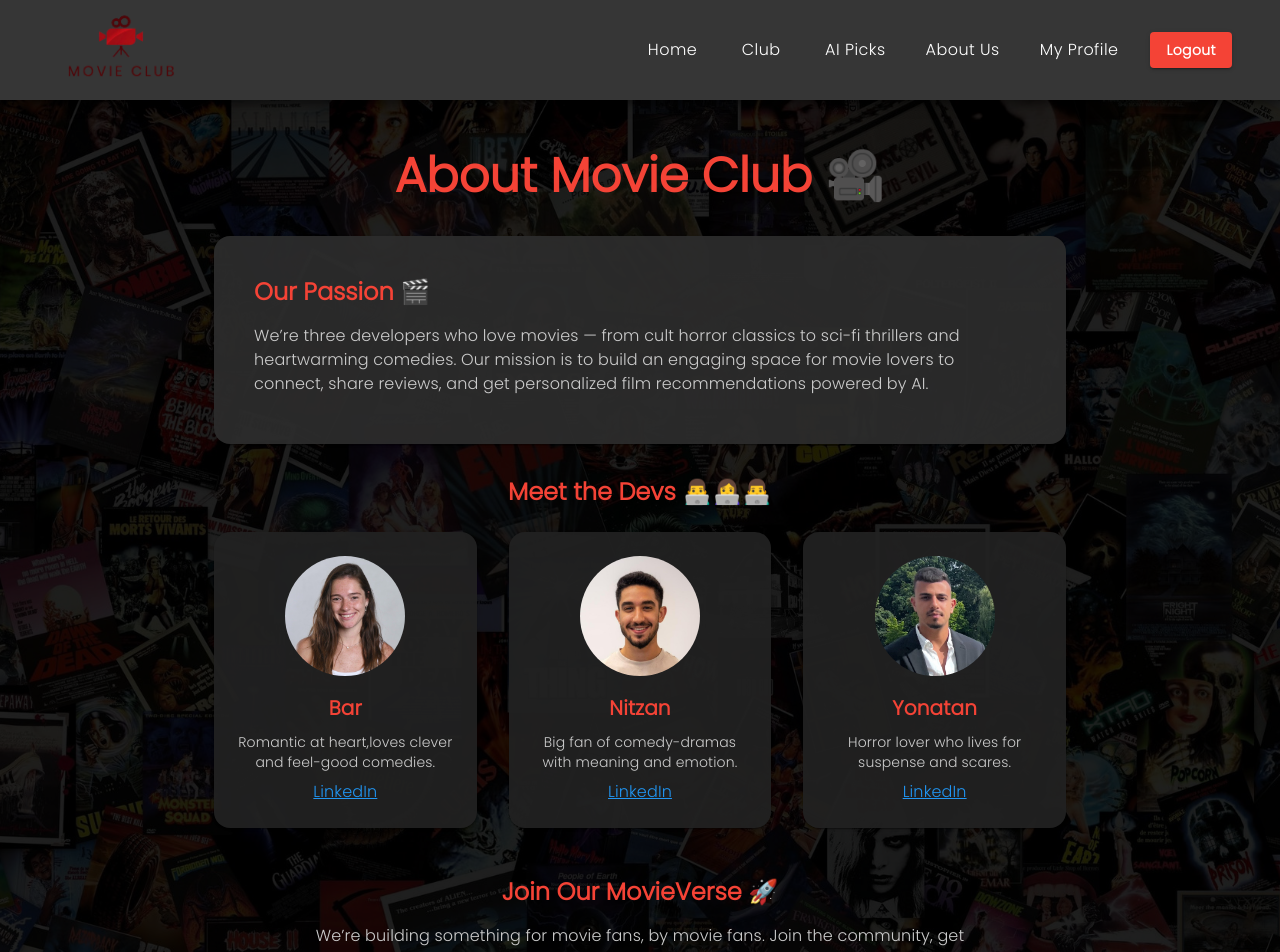
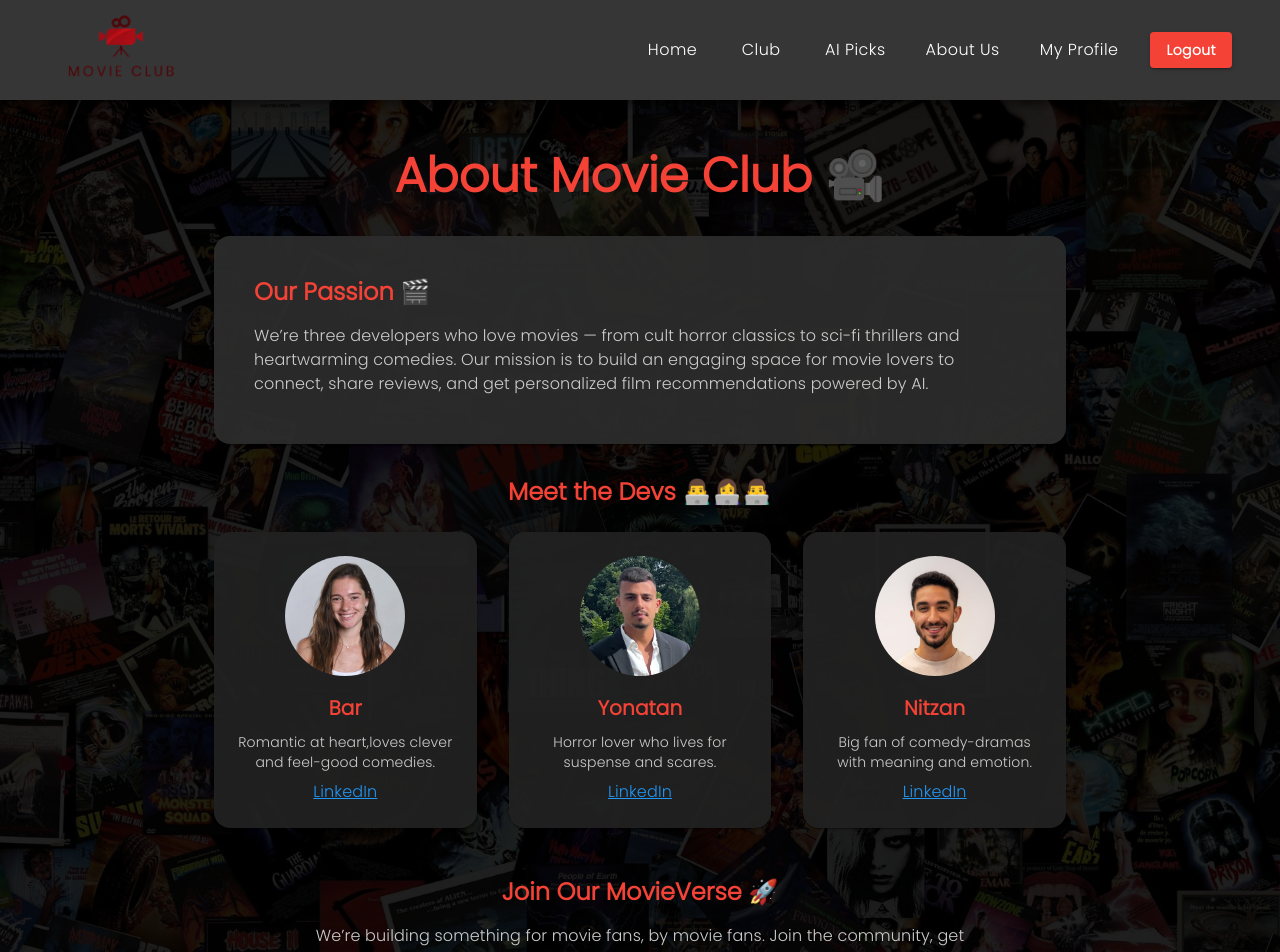
Before and after one commit to yonatan62862/MovieClub_Frontend, a React (Vite) app: page /about in a window 1280 px wide. Shown: the top 952 px of the page. Built offline with nearby package versions, Linux system fonts and the light colour scheme; no server answers.

Commit message:
Bug Fixes

```diff
--- a/src/pages/About.tsx
+++ b/src/pages/About.tsx
@@ -109,57 +109,11 @@ const About: React.FC = () => {
                 variant="body2"
                 sx={{ color: "#ccc", mt: 1, fontFamily: "CustomMovieFont, sans-serif" }}
               >
-              Romantic at heart,loves clever and feel-good comedies.
+                Romantic at heart,loves clever and feel-good comedies.
               </Typography>
               <Typography
                 component="a"
                 href="https://www.linkedin.com/in/bar-kobi/"
-                target="_blank"
-                rel="noopener noreferrer"
-                sx={{
-                  mt: 1,
-                  display: "block",
-                  color: "#2196f3",
-                  textDecoration: "underline",
-                  fontFamily: "CustomMovieFont, sans-serif",
-                }}
-              >
-                LinkedIn
-              </Typography>
-            </Card>
-          </Grid>
-
-          {/* 🔹 Nitzan */}
-          <Grid item xs={12} sm={4}>
-            <Card
-              sx={{
-                p: 3,
-                textAlign: "center",
-                backgroundColor: "rgba(33,33,33,0.95)",
-                borderRadius: "16px",
-              }}
-            >
-              <Avatar
-                src="/images/nitzan.jpg"
-                alt="Nitzan"
-                sx={{ width: 120, height: 120, mx: "auto", mb: 2 }}
-              />
-              <Typography
-                variant="h6"
-                fontWeight="bold"
-                sx={{ color: "#F44336", fontFamily: "CustomMovieFont, sans-serif" }}
-              >
-                Nitzan
-              </Typography>
-              <Typography
-                variant="body2"
-                sx={{ color: "#ccc", mt: 1, fontFamily: "CustomMovieFont, sans-serif" }}
-              >
-                Big fan of comedy-dramas with meaning and emotion.
-              </Typography>
-              <Typography
-                component="a"
-                href="https://www.linkedin.com/in/nitzannaveh/"
                 target="_blank"
                 rel="noopener noreferrer"
                 sx={{
@@ -220,6 +174,52 @@ const About: React.FC = () => {
               </Typography>
             </Card>
           </Grid>
+
+          {/* 🔹 Nitzan */}
+          <Grid item xs={12} sm={4}>
+            <Card
+              sx={{
+                p: 3,
+                textAlign: "center",
+                backgroundColor: "rgba(33,33,33,0.95)",
+                borderRadius: "16px",
+              }}
+            >
+              <Avatar
+                src="/images/Nitzan.jpg"
+                alt="Nitzan"
+                sx={{ width: 120, height: 120, mx: "auto", mb: 2 }}
+              />
+              <Typography
+                variant="h6"
+                fontWeight="bold"
+                sx={{ color: "#F44336", fontFamily: "CustomMovieFont, sans-serif" }}
+              >
+                Nitzan
+              </Typography>
+              <Typography
+                variant="body2"
+                sx={{ color: "#ccc", mt: 1, fontFamily: "CustomMovieFont, sans-serif" }}
+              >
+                Big fan of comedy-dramas with meaning and emotion.
+              </Typography>
+              <Typography
+                component="a"
+                href="https://www.linkedin.com/in/nitzannaveh/"
+                target="_blank"
+                rel="noopener noreferrer"
+                sx={{
+                  mt: 1,
+                  display: "block",
+                  color: "#2196f3",
+                  textDecoration: "underline",
+                  fontFamily: "CustomMovieFont, sans-serif",
+                }}
+              >
+                LinkedIn
+              </Typography>
+            </Card>
+          </Grid>
         </Grid>
 
         <Box sx={{ mt: 6 }}>
--- a/src/pages/Forum.tsx
+++ b/src/pages/Forum.tsx
@@ -265,7 +265,7 @@ const Forum: React.FC = () => {
             {post.image && !editingPost && (
               <CardMedia
                 component="img"
-                image={`${import.meta.env.VITE_BACKEND_URL}${post.image}`}
+                image={`https://node17.cs.colman.ac.il${post.image}`}
                 sx={{ maxHeight: 300 }}
               />
             )}
--- a/src/pages/Profile.tsx
+++ b/src/pages/Profile.tsx
@@ -14,9 +14,21 @@ import {
   Box,
 } from "@mui/material";
 import { Edit, Save } from "@mui/icons-material";
-import { Post } from "../models/registerPostModel";
-import { User } from "../models/userModel";
 
+
+interface Post {
+  _id: string;
+  text: string;
+  image?: string;
+  likes: string[];
+  createdAt: string;
+}
+
+interface User {
+  _id: string;
+  username: string;
+  profileImage: string;
+}
 
 const Profile: React.FC = () => {
   const [user, setUser] = useState<User | null>(null);
@@ -38,10 +50,11 @@ const Profile: React.FC = () => {
 
     const fetchMyPosts = async () => {
       const token = localStorage.getItem("token");
-      const { data } = await apiClient.get("/api/user/profile", {
+      const { data } = await apiClient.get("/api/posts/mine", {
         headers: { Authorization: `Bearer ${token}` },
       });
       setPosts(data);
+      console.log(data)
     };
 
     fetchProfile();
@@ -62,15 +75,20 @@ const Profile: React.FC = () => {
     formData.append("username", username);
     if (profileImage) formData.append("profileImage", profileImage);
 
-    await apiClient.get("/api/user/profile"), formData, {
+    await apiClient.put(`/api/user/profile/${user?._id}`, formData, {
       headers: {
         Authorization: `Bearer ${token}`,
         "Content-Type": "multipart/form-data",
       },
-    };
+    })
+    setUser(prevUser => ({
+      ...prevUser!,
+      username,
+      profileImage: `/uploads/${profileImage?.name}`,
+    }));
 
-    window.location.reload();
   };
+
 
   return (
     <Box
@@ -209,7 +227,7 @@ const Profile: React.FC = () => {
                   {post.image && (
                     <Box display="flex" justifyContent="center" mt={2}>
                       <img
-                        src={`${import.meta.env.VITE_BACKEND_URL}${post.image}`}
+                        src={`${import.meta.env.VITE_BACKEND_URL}${post.image?.startsWith("/uploads/") ? post.image : `/uploads/${post.image}`}`}
                         alt="Post"
                         style={{ maxWidth: "100%", borderRadius: "10px" }}
                       />
```
Also changed, not shown: 5 other files (tests, documents, lock files or other folders).
